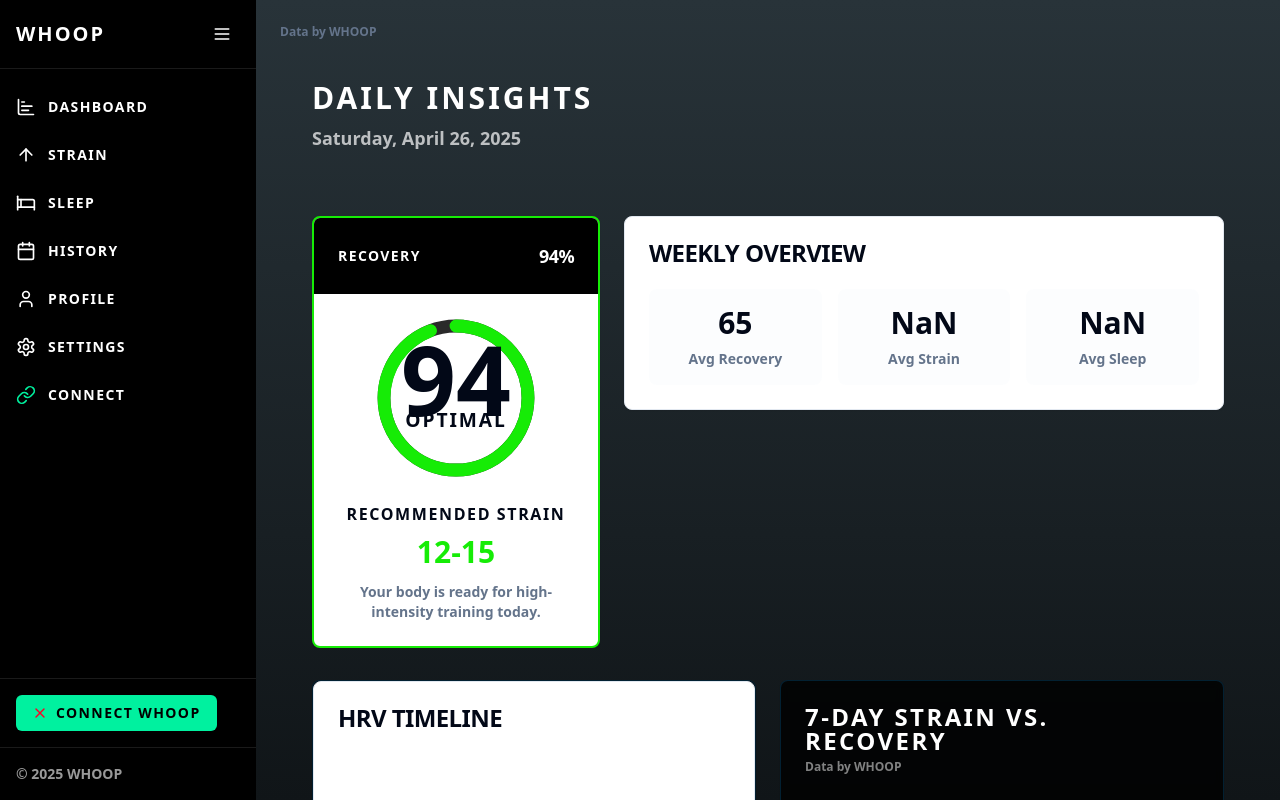
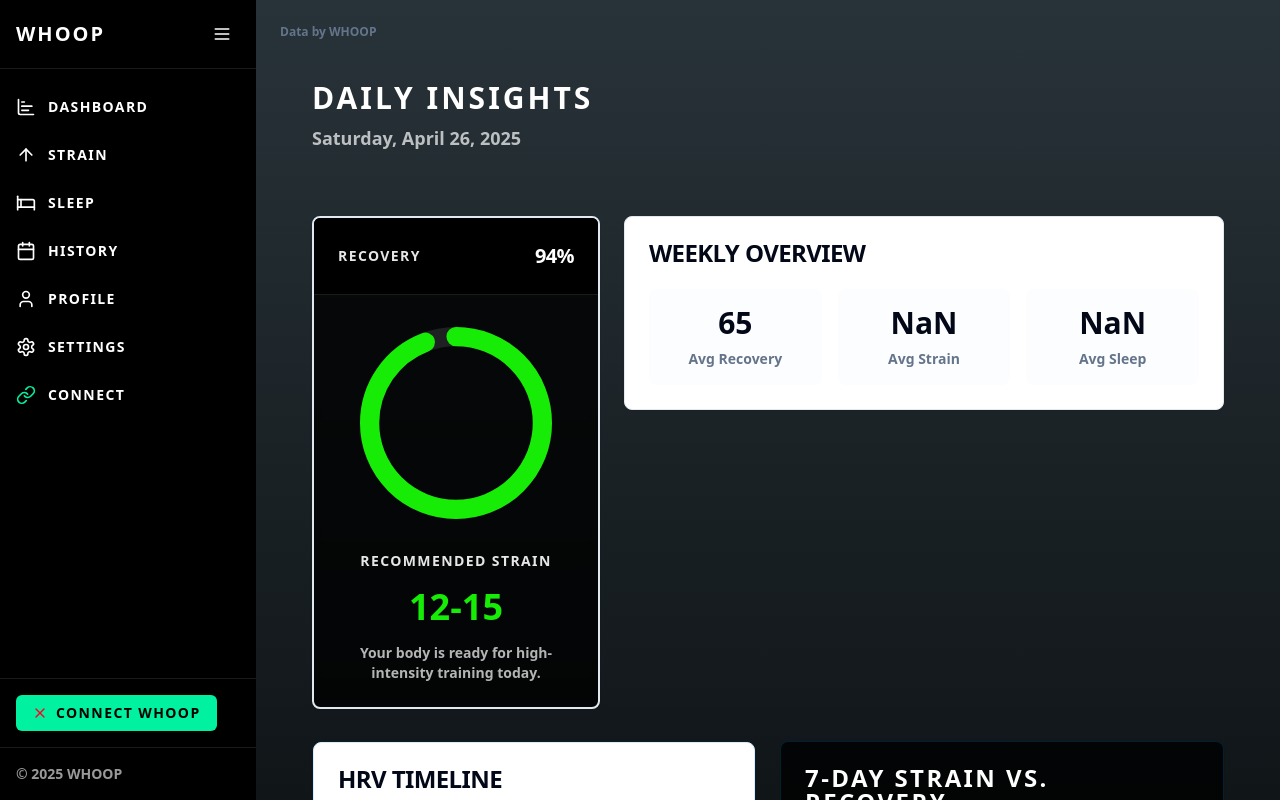
Before and after one commit to atulao/whoop-daily-insight, a React (Vite) app: page / in a window 1280 px wide. Built offline with nearby package versions, Linux system fonts and the light colour scheme.

Commit message:
Refactor: Improve UI/UX
Improve the overall look and feel of the application.

```diff
--- a/src/components/dashboard/RecoveryCard.tsx
+++ b/src/components/dashboard/RecoveryCard.tsx
@@ -18,9 +18,9 @@ const RecoveryCard: React.FC<RecoveryCardProps> = ({
   strainTarget
 }) => {
   const zoneColors = {
-    green: 'bg-whoop-recovery-high border-whoop-recovery-high',
-    yellow: 'bg-whoop-recovery-med border-whoop-recovery-med',
-    red: 'bg-whoop-recovery-low border-whoop-recovery-low',
+    green: 'text-whoop-recovery-high border-whoop-recovery-high',
+    yellow: 'text-whoop-recovery-med border-whoop-recovery-med',
+    red: 'text-whoop-recovery-low border-whoop-recovery-low',
   };
 
   const zoneText = {
@@ -30,45 +30,45 @@ const RecoveryCard: React.FC<RecoveryCardProps> = ({
   };
 
   return (
-    <Card className={`overflow-hidden border-2 ${zone === 'green' ? 'border-whoop-recovery-high' : zone === 'yellow' ? 'border-whoop-recovery-med' : 'border-whoop-recovery-low'}`}>
-      <CardHeader className={cn("text-whoop-white", `bg-whoop-black`)}>
+    <Card className="overflow-hidden border-2 bg-whoop-black/80 backdrop-blur-sm">
+      <CardHeader className="bg-whoop-black border-b border-whoop-white/10">
         <CardTitle className="flex justify-between items-center">
-          <span className="uppercase tracking-whoop text-sm font-semibold">RECOVERY</span>
-          <span className="text-lg">{recovery}%</span>
+          <span className="font-sans text-sm font-bold uppercase tracking-whoop text-whoop-white/90">Recovery</span>
+          <span className="font-din text-xl font-bold text-whoop-white">{recovery}%</span>
         </CardTitle>
       </CardHeader>
-      <CardContent className="pt-6 pb-4">
-        <div className="flex justify-center mb-6">
-          <div className="relative w-40 h-40">
-            <svg className="w-full h-full" viewBox="0 0 100 100">
+      <CardContent className="pt-8 pb-6">
+        <div className="flex justify-center mb-8">
+          <div className="relative w-48 h-48">
+            {/* Background circle */}
+            <svg className="w-full h-full -rotate-90 transform" viewBox="0 0 100 100">
               <circle
                 cx="50"
                 cy="50"
                 r="45"
                 fill="none"
-                stroke="#2A2A2A"
-                strokeWidth="8"
+                stroke="rgba(255, 255, 255, 0.1)"
+                strokeWidth="10"
               />
+              {/* Progress circle */}
               <circle
-                className="recovery-circle"
+                className="transition-all duration-700 ease-out"
                 cx="50"
                 cy="50"
                 r="45"
                 fill="none"
                 stroke={zone === 'green' ? '#16EC06' : zone === 'yellow' ? '#FFDE00' : '#FF0026'}
-                strokeWidth="8"
+                strokeWidth="10"
                 strokeDasharray={`${recovery * 2.83} 283`}
-                strokeDashoffset="0"
                 strokeLinecap="round"
-                transform="rotate(-90 50 50)"
               />
+              {/* Center text group */}
+              <g className="transform rotate-90">
                 <text
                   x="50"
                   y="45"
                   textAnchor="middle"
-                dominantBaseline="middle"
-                className="font-din text-6xl font-bold"
-                fill="currentColor"
+                  className="font-din text-[2.5rem] font-bold fill-whoop-white"
                 >
                   {recovery}
                 </text>
@@ -76,21 +76,22 @@ const RecoveryCard: React.FC<RecoveryCardProps> = ({
                   x="50"
                   y="65"
                   textAnchor="middle"
-                dominantBaseline="middle"
-                className="uppercase text-xs tracking-whoop"
-                fill="currentColor"
+                  className="font-sans text-[0.875rem] font-bold uppercase tracking-whoop fill-whoop-white/70"
                 >
                   {zoneText[zone]}
                 </text>
+              </g>
             </svg>
           </div>
         </div>
 
-        <div className="text-center mt-4 mb-2">
-          <h3 className="uppercase tracking-whoop text-base mb-2">RECOMMENDED STRAIN</h3>
-          <div className="flex items-center justify-center gap-1 mt-1">
+        <div className="text-center space-y-4">
+          <h3 className="font-sans text-sm font-bold uppercase tracking-whoop text-whoop-white/90">
+            Recommended Strain
+          </h3>
+          <div className="flex items-center justify-center gap-2">
             <span className={cn(
-              "font-din text-3xl font-bold",
+              "font-din text-4xl font-bold",
               zone === 'green' ? 'text-whoop-recovery-high' :
               zone === 'yellow' ? 'text-whoop-recovery-med' :
               'text-whoop-recovery-low'
@@ -98,7 +99,7 @@ const RecoveryCard: React.FC<RecoveryCardProps> = ({
               {strainTarget.min}-{strainTarget.max}
             </span>
           </div>
-          <p className="text-sm text-muted-foreground mt-3">
+          <p className="text-sm text-whoop-white/70 font-sans">
             {zone === 'green'
               ? 'Your body is ready for high-intensity training today.'
               : zone === 'yellow'
```
Lines whose indentation alone changed are shown as unchanged.
